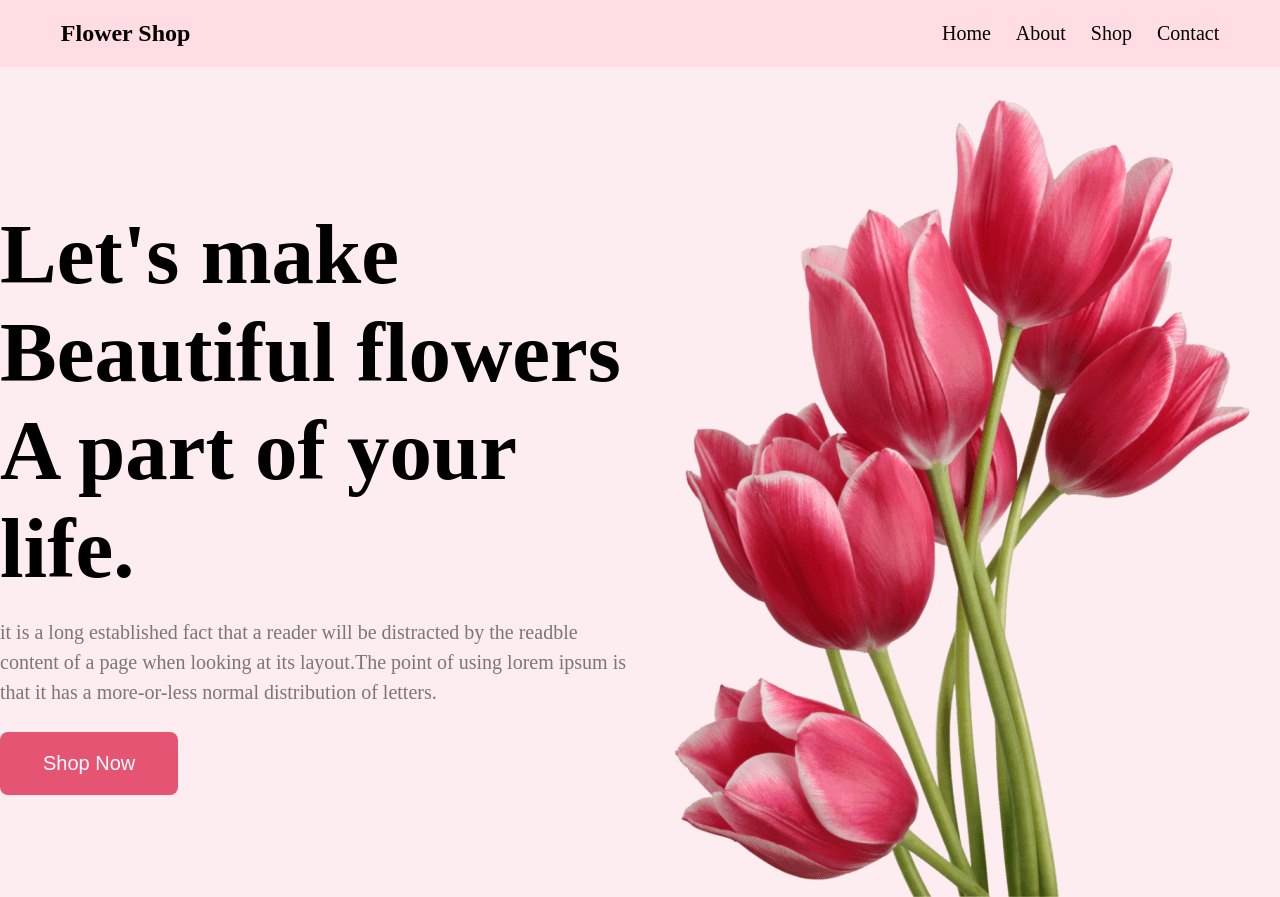
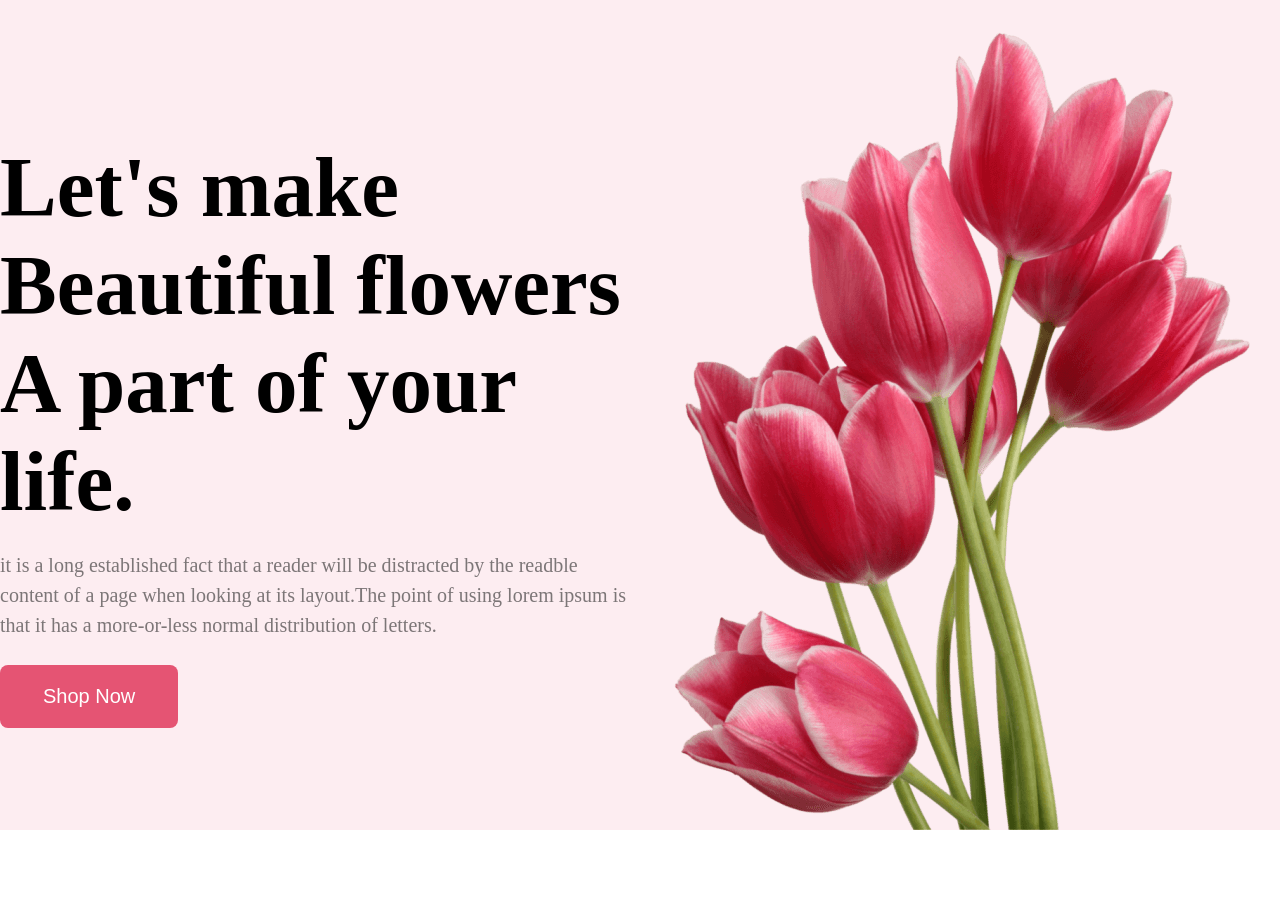
Before and after one commit to Jubayer234/Flower-shop-assignment, a plain HTML site: page index.html in a window 1280 px wide. Shown: the top 897 px of the page. Drawn offline with Linux system fonts and the light colour scheme.

Commit message:
removed navbar

```diff
--- a/index.html
+++ b/index.html
@@ -8,20 +8,8 @@
 </head>
 <body>
     <header>
-        <div class="nav-container">
-            <h2 class="nav-title">
-                Flower Shop
-            </h2>
-
-            <div class="menus">
-            <li>Home</li>
-            <li>About</li>
-            <li>Shop</li>
-            <li>Contact</li>
-            </div>
-            </div>
             <div class="banner-container">
-                <img class="picture" src="./Flower Asset/pngwing 10.png" alt="">
+                <img class="picture" src="./Asset/pngwing 10.png" alt="">
                 <div class="banner-info">
                    <h1 class="title">
                     Let's make <br>
@@ -47,6 +35,17 @@
             <p class="second-description">
                It is a long established fact that a reader will be distracted by the readable <br> content of a page when looking at its layout.
             </p>
+            <div class="flower-container">
+                <div class="card-1">
+                    <img class="flower-img" src="" alt="">
+                </div>
+                <div class="card-2">
+                    <img class="flower-img-2" src="" alt="">
+                </div>
+                <div class="card-3">
+                    <img class="flower-img-3" src="" alt="">
+                </div>
+            </div>
 
     </main>
     <footer>
--- a/style.css
+++ b/style.css
@@ -1,26 +1,6 @@
 *{
     margin: 0px;
     padding: 0px;
-}
-/* nav section */
-.nav-container{
-    background-color: rgb(255, 221, 227);
-    display: flex;
-    justify-content: space-around;
-    align-items: center;
-    padding: 20px;
-    color: black;
-}
-.nav-title{
-    padding-right: 50px;
-}
-.menus{
-    display: flex;
-    align-items: center;
-    padding-left:50%;
-    gap: 25px;
-    list-style: none;
-    font-size: 20px;
 }
 /* banner section */
 .banner-container{
@@ -71,3 +51,8 @@
     font-weight: 400;
     line-height: 30px;
 }
+.flower-container{
+    display: flex;
+    justify-content: space-around;
+    align-items: center;
+}
```
Also changed, not shown: Asset/Flower 01.png (renamed from Flower Asset/Flower 01.png), Asset/Group 57.png (renamed from Flower Asset/Group 57.png), Asset/Group 58.png (renamed from Flower Asset/Group 58.png), Asset/Group 59.png (renamed from Flower Asset/Group 59.png), Asset/Rectangle 4.png (renamed from Flower Asset/Rectangle 4.png), Asset/Rectangle 5.png (renamed from Flower Asset/Rectangle 5.png), Asset/Rectangle 6.png (renamed from Flower Asset/Rectangle 6.png), Asset/Rectangle 9.png (renamed from Flower Asset/Rectangle 9.png), Asset/pngwing 10.png (renamed from Flower Asset/pngwing 10.png), Asset/pngwing 5.png (renamed from Flower Asset/pngwing 5.png), Asset/pngwing 6.png (renamed from Flower Asset/pngwing 6.png), Asset/pngwing 7.png (renamed from Flower Asset/pngwing 7.png), Asset/pngwing 8.png (renamed from Flower Asset/pngwing 8.png).
